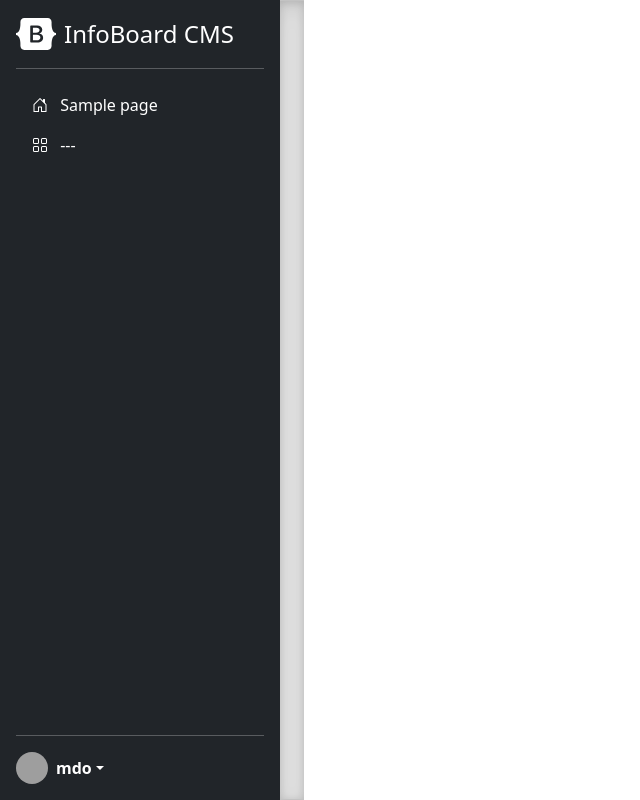
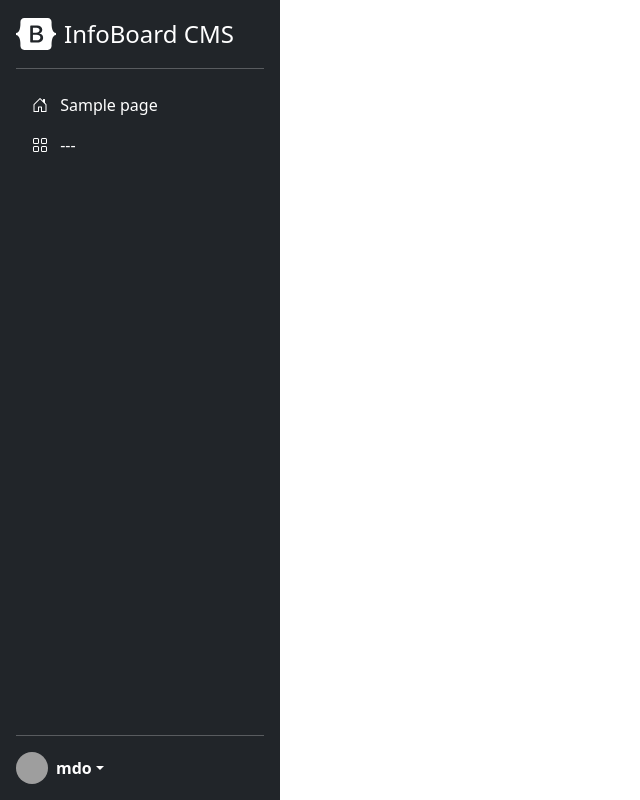
Before and after one commit to Softwareify/InfoBoard, a Django app: template cms/templates/cms/side.html in a window 1280 px wide. Shown: the whole page, without its empty margins (0-640 px from the left). Run offline with Django 3.2, Linux system fonts and the light colour scheme; the template is opened without the code that fills it: values that come from a table or form of the project are taken from there, others are empty; tables that the repository leaves empty hold one stand-in row (values such as "Sample post"); parts of the project's set-up code (start-up, migrations or seed data) failed here and were passed over; grey boxes are pictures that could not be loaded.

Commit message:
feat(front): Added padding.

```diff
--- a/cms/templates/cms/side.html
+++ b/cms/templates/cms/side.html
@@ -41,7 +41,6 @@
 
       .b-example-vr {
         flex-shrink: 0;
-        width: 1.5rem;
         height: 100vh;
       }
 
@@ -174,7 +173,7 @@
     </div>
   </div>
   <div class="b-example-divider b-example-vr"></div>
-  <div class="container">
+  <div class="container" style="padding: 25px;">
   {% if errors %}
       {% for error_field_name, error_info in errors.items %}
         <div class="alert alert-danger" role="alert">
```
